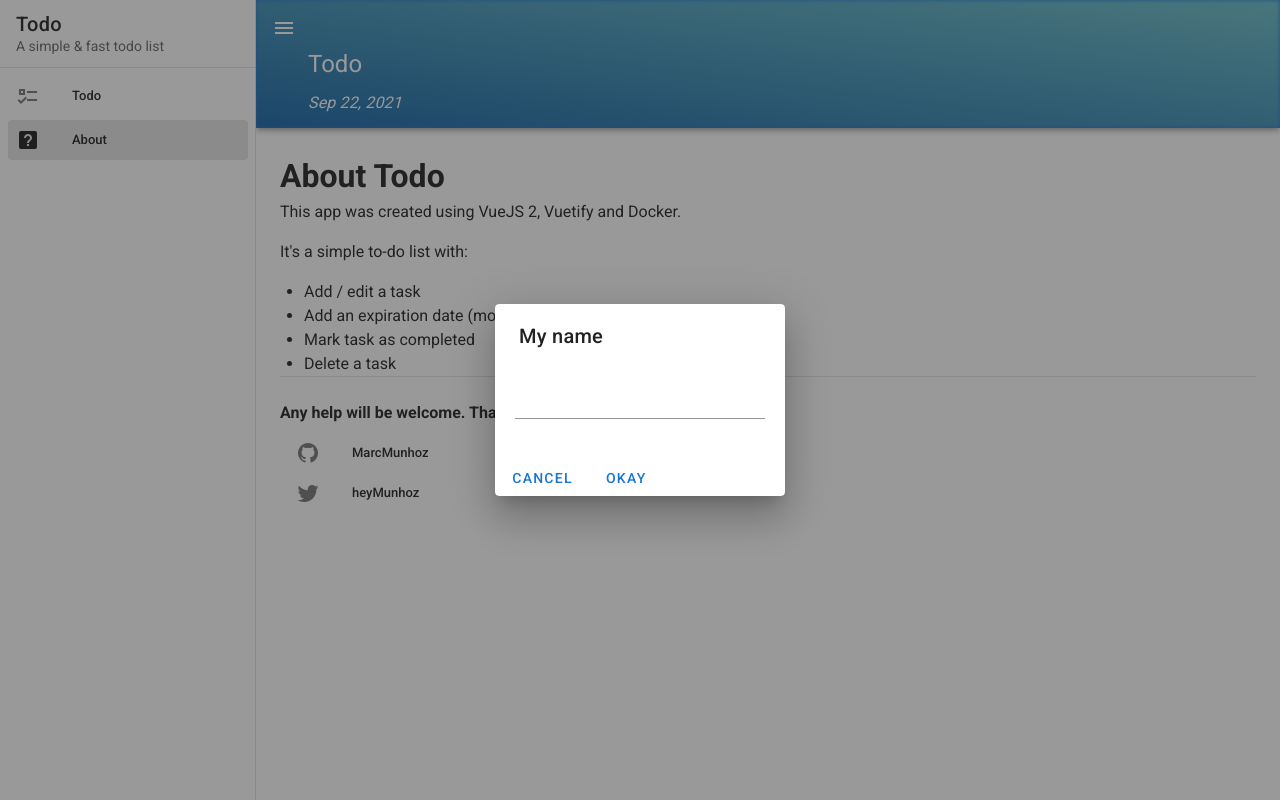
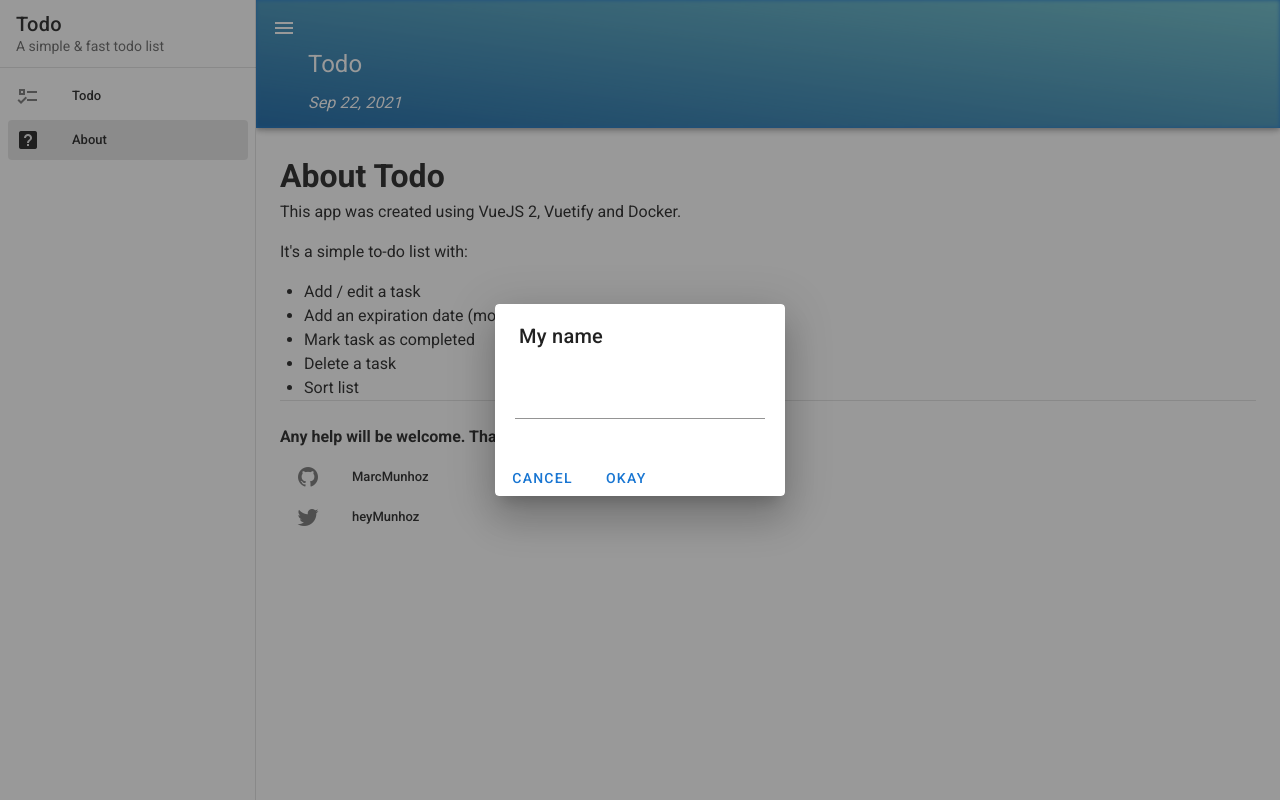
Before and after one commit to MarcMunhoz/vuetify_todo, a Vue app: page /about in a window 1280 px wide. Built offline with nearby package versions, Linux system fonts and the light colour scheme.

Commit message:
About page updated with 'Sort list' information

```diff
--- a/src/views/About.vue
+++ b/src/views/About.vue
@@ -10,6 +10,7 @@
       <li>Add an expiration date (month / day only)</li>
       <li>Mark task as completed</li>
       <li>Delete a task</li>
+      <li>Sort list</li>
     </ul>
     <v-divider></v-divider>
 
```
